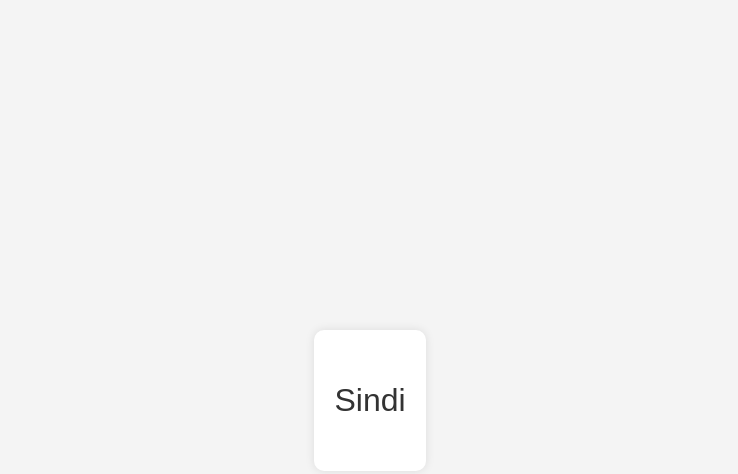
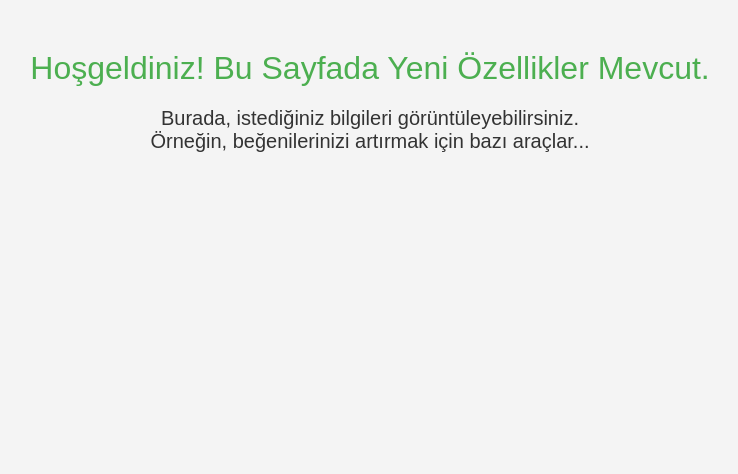
Before and after one commit to BLODWHITE/7H, a plain HTML site: page index.html in a window 1280 px wide. Shown: the whole page, without its empty margins (270-1008 px from the left). Drawn offline with Linux system fonts and the light colour scheme.

Commit message:
Update index.html

```diff
--- a/index.html
+++ b/index.html
@@ -3,31 +3,37 @@
 <head>
     <meta charset="UTF-8">
     <meta name="viewport" content="width=device-width, initial-scale=1.0">
-    <title>Site Başlığı</title>
+    <title>Web Sayfanız</title>
     <style>
         body {
             font-family: Arial, sans-serif;
             background-color: #f4f4f4;
             color: #333;
-            display: flex;
-            justify-content: center;
-            align-items: center;
-            height: 100vh;
-            margin: 0;
+        }
+        .header {
+            text-align: center;
+            margin-top: 50px;
+            font-size: 32px;
+            color: #4CAF50;
         }
         .content {
             text-align: center;
-            font-size: 2rem;
-            padding: 20px;
-            background-color: #fff;
-            border-radius: 10px;
-            box-shadow: 0px 0px 10px rgba(0, 0, 0, 0.1);
+            font-size: 20px;
+            margin-top: 20px;
         }
     </style>
 </head>
 <body>
+
+    <div class="header">
+        Hoşgeldiniz! Bu Sayfada Yeni Özellikler Mevcut.
+    </div>
+
     <div class="content">
-        <p>Sindi</p>
+        Burada, istediğiniz bilgileri görüntüleyebilirsiniz.
+        <br>
+        Örneğin, beğenilerinizi artırmak için bazı araçlar...
     </div>
+
 </body>
 </html>
```
